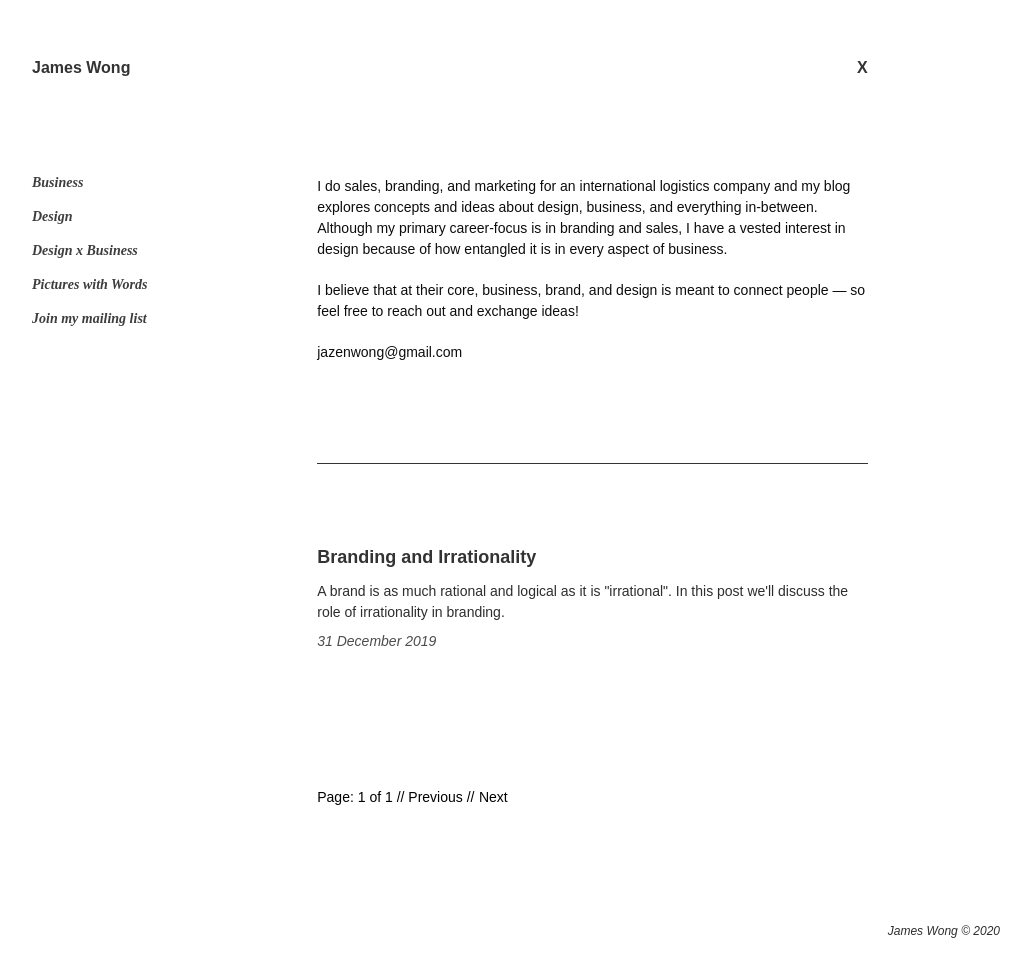
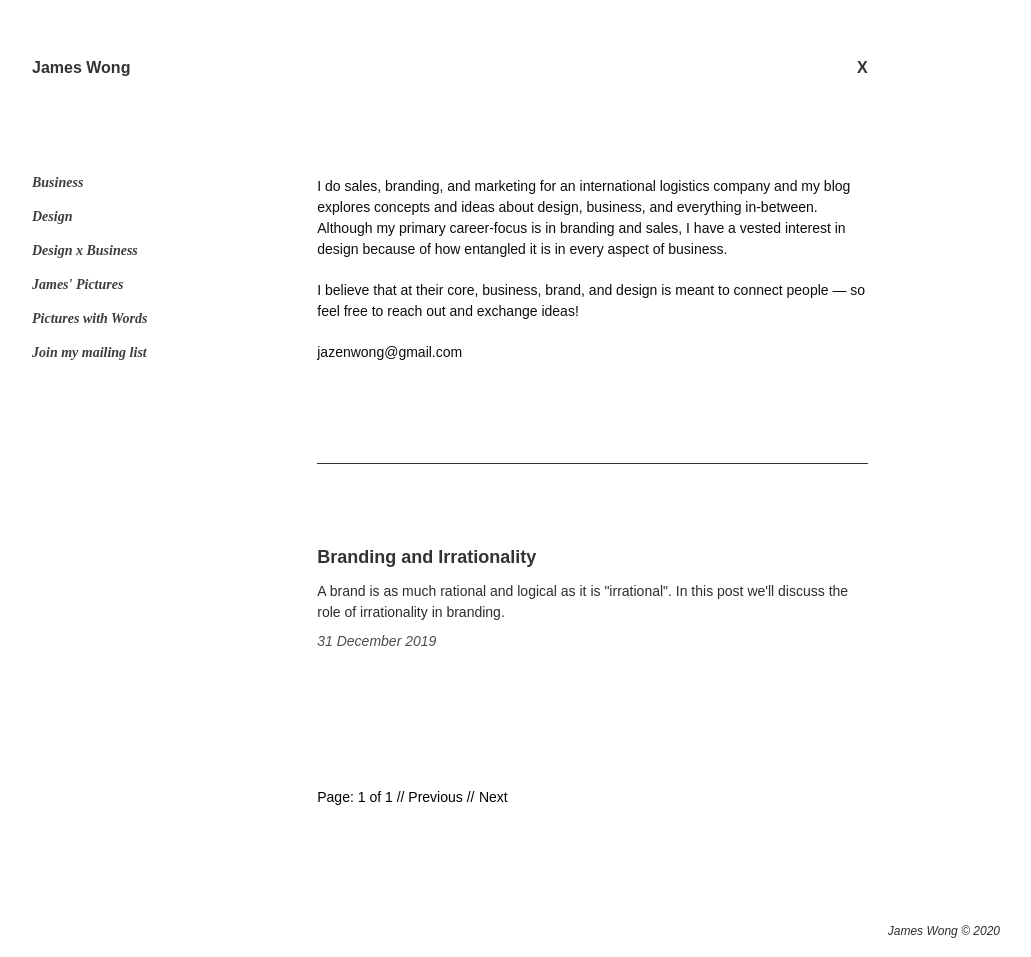
Before and after one commit to jazenwong/wong-blog, a Jekyll site: the page built from index.html, in a window 1280 px wide. Shown: the whole page, without its empty margins (124-1155 px from the left). Built offline with Jekyll 4.4.1, drawn with Linux system fonts in a browser that asks for light colours; some web fonts are replaced; the list of posts is cut into pages by our own code.

Commit message:
pictures

```diff
--- a/_layouts/jamespictures.html
+++ b/_layouts/jamespictures.html
@@ -3,5 +3,5 @@
 ---
 
 <section class="picturelayout">
-
+  hELLO
 </section>
--- /dev/null
+++ b/jamespictures.markdown
@@ -0,0 +1,5 @@
+---
+layout: jamespictures
+title: James' Pictures
+permalink: /james_pictures
+---
```
